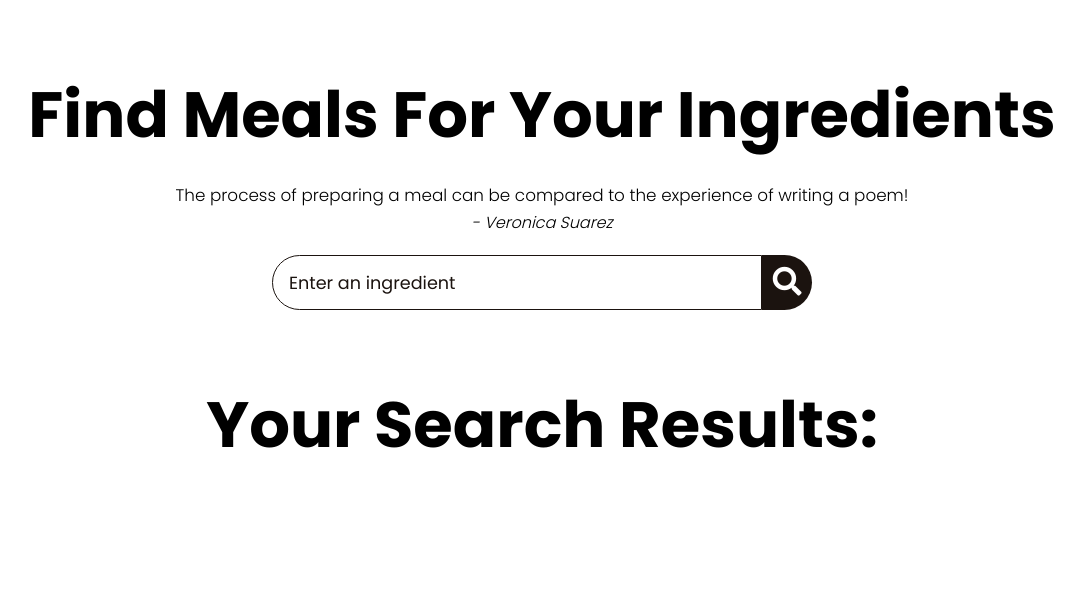
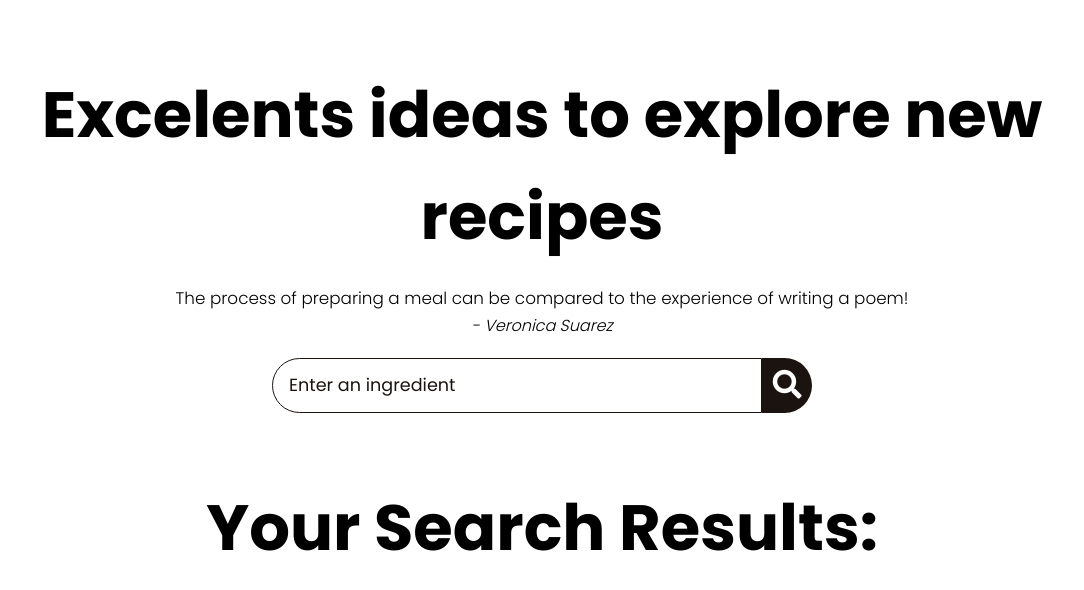
Before and after one commit to Josue-Rosario/RecipiesApp, a plain HTML site: page index.html in a window 1280 px wide. Shown: the whole page, without its empty margins (98-1182 px from the left). Drawn offline with Linux system fonts and the light colour scheme.

Commit message:
Change Title

```diff
--- a/index.html
+++ b/index.html
@@ -3,7 +3,7 @@
 <head>
   <meta charset="UTF-8">
   <meta name="viewport" content="width=device-width, initial-scale=1.0">
-  <title>Find Meal For Your Ingredients</title>
+  <title>Best Recipes</title>
   <link rel="stylesheet" href="https://cdnjs.cloudflare.com/ajax/libs/font-awesome/5.15.1/css/all.min.css" integrity="sha512-+4zCK9k+qNFUR5X+cKL9EIR+ZOhtIloNl9GIKS57V1MyNsYpYcUrUeQc9vNfzsWfV28IaLL3i96P9sdNyeRssA==" crossorigin="anonymous" />
   <link rel = "stylesheet" href = "style.css">
 </head>
@@ -12,7 +12,7 @@
   <div class = "container">
     <div class = "meal-wrapper">
       <div class = "meal-search">
-        <h2 class = "title">Find Meals For Your Ingredients</h2>
+        <h2 class = "title">Excelents ideas to explore new recipes</h2>
         <blockquote>The process of preparing a meal can be compared to the experience of writing a poem!<br>
           <cite>- Veronica Suarez</cite>
         </blockquote>
```
